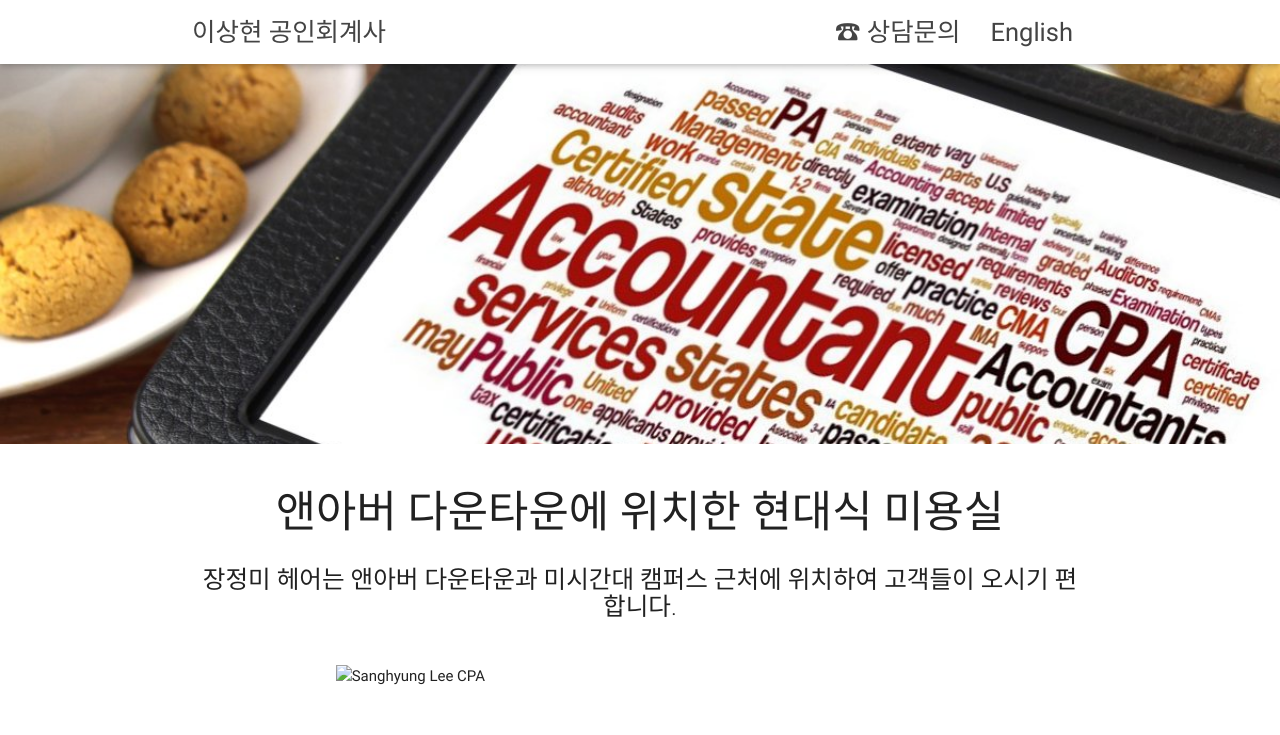
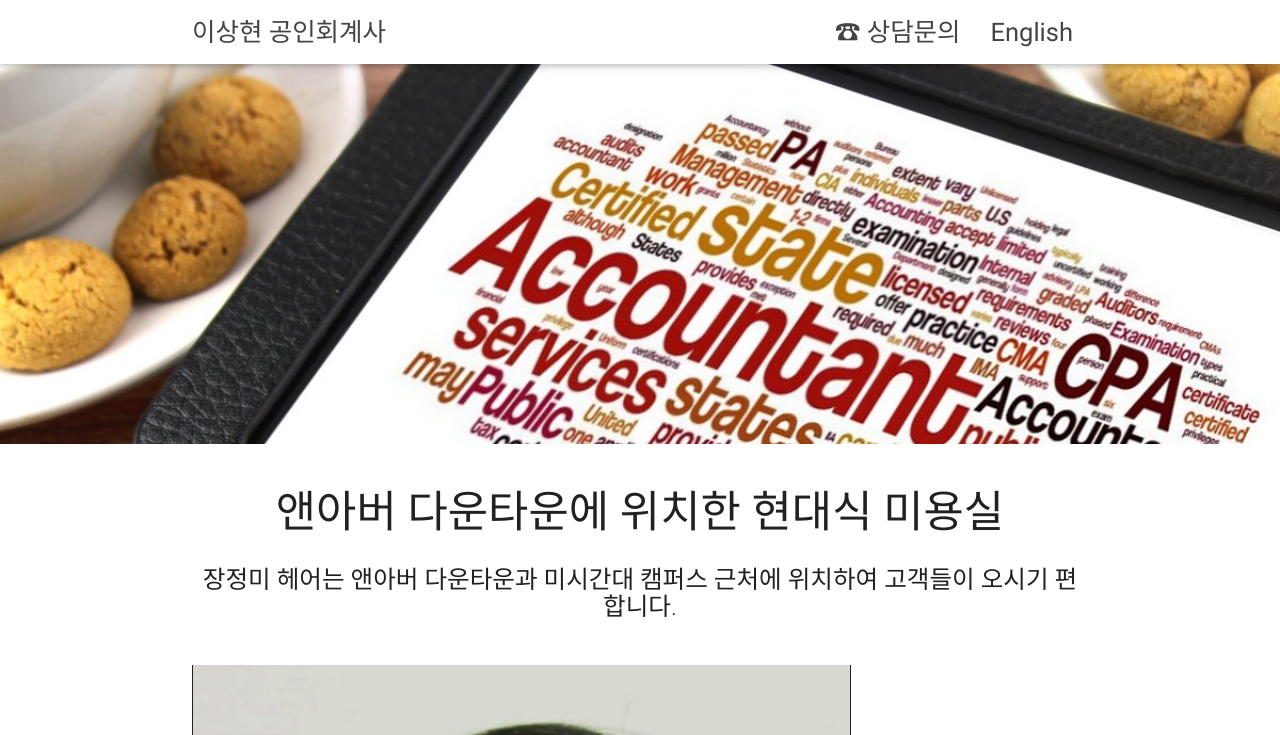
Before and after one commit to leecpapc/leecpapc, a plain HTML site: page ko.html in a window 1280 px wide. Shown: the top 735 px of the page. Drawn offline with nearby package versions, Linux system fonts and the light colour scheme.

Commit message:
fixed typo for picture

```diff
--- a/ko.html
+++ b/ko.html
@@ -44,7 +44,7 @@
     <div class="section">
       <div class="row">
         <div class="col s12 l6 center">
-          <img src="img/sanghyunglee.png" alt="Sanghyung Lee CPA">
+          <img src="img/sanghyunlee.png" alt="Sanghyung Lee CPA">
         </div>
         <div class="col s12 l6 center">
 
```
